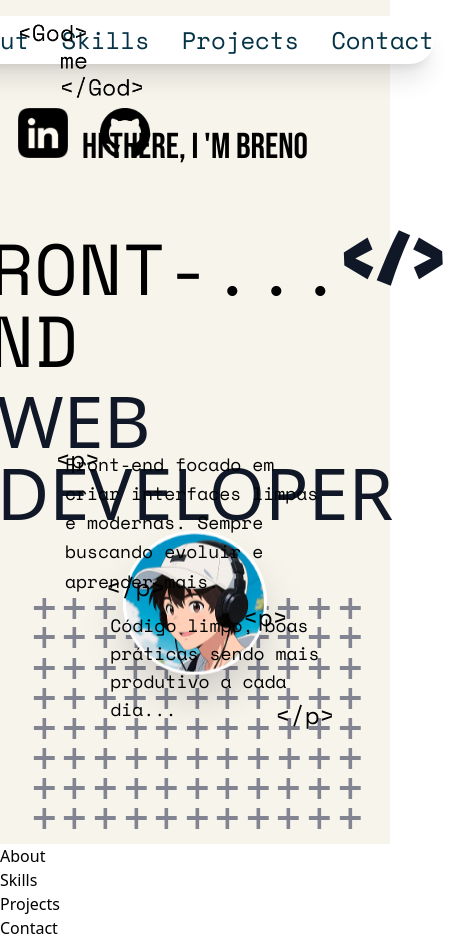
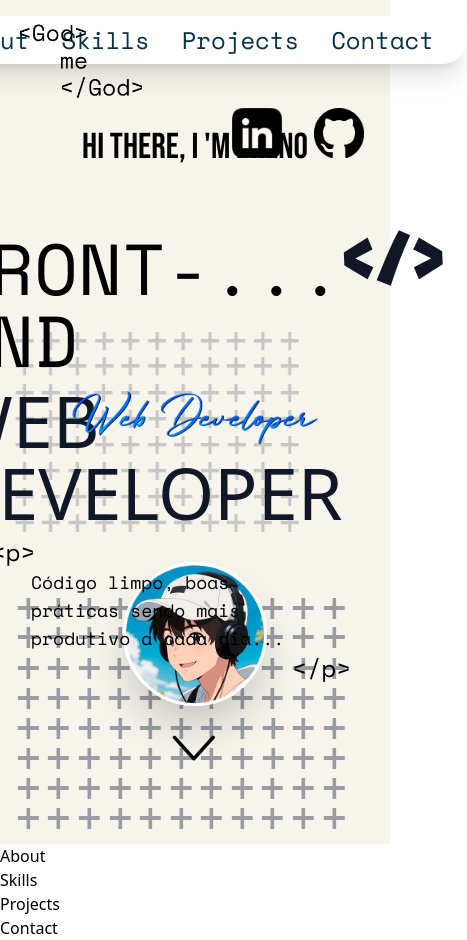
Before and after one commit to BreninDevv/my-portfolio, a Next.js app: page / in a window 390 px wide. Shown: the whole page, 467 px wide, since content can reach past the window. Built offline with nearby package versions, Linux system fonts and the light colour scheme; a web font is replaced by a local one.

Commit message:
feat(Hero): Converte layout Desktop First para Mobile First (xl:).

```diff
--- a/src/app/components/heroComponents/avatar.jsx
+++ b/src/app/components/heroComponents/avatar.jsx
@@ -5,7 +5,7 @@ import AvatarAnime from "../../assets/Avatar.png";
 const Avatar = () => {
   return (
     <>
-      <div className="flex justify-center pt-20 animate-float">
+      <div className="flex justify-center pt-30 animate-float">
         <div className="bg-transparent border-4 border-white shadow-2xl w-36 h-36 rounded-full ">
           <Image src={AvatarAnime} alt="Avatar" className="scale-118" />
         </div>
--- a/src/app/components/heroComponents/comentários.jsx
+++ b/src/app/components/heroComponents/comentários.jsx
@@ -3,35 +3,38 @@ import React from "react";
 const Comentários = () => {
   return (
     <>
-      <div className=" font-space text-lg ">
-        <div className=" text-2xl">
-          <div className="absolute left-1/7 bottom-7/16">
-            <span>{"<p> "}</span>
+      <div className="hidden absolute xl:block lg:block md:block left-1/7 bottom-1/6 font-space text-lg hover:scale-107 duration-200">
+        <div className="w-90 h-70  flex flex-col">
+          <div className="flex justify-start">
+            <span className="text-2xl">{"<p>"}</span>
           </div>
-          <div className="absolute left-3/11 bottom-2/7">
-            <span>{"</p> "}</span>
+          <div className="px-10 ">
+            <span>
+              Front-end focado em criar interfaces limpas e modernas. Sempre
+              buscando evoluir e aprender mais.
+            </span>
           </div>
-          <div className="absolute right-1/7 bottom-2/15">
-            <span>{"</p> "}</span>
-          </div>
-          <div className="absolute right-5/19 bottom-2/8">
-            <span>{"<p> "}</span>
+          <div className="flex justify-end">
+            <span className="text-2xl">{"</p>"}</span>
           </div>
         </div>
-        <div className="absolute left-1/6 bottom-5/17 w-64 leading-relaxed text-left hover:scale-105 duration-100">
-          <span>
-            Front-end focado em criar interfaces limpas e modernas. Sempre
-            buscando evoluir e aprender mais.
-          </span>
-        </div>
-        <div className="absolute right-1/7 bottom-1/7 w-56 text-left hover:scale-105 duration-100">
-          <span>
-            Código limpo, boas práticas sendo mais produtivo a cada dia...
-          </span>
+      </div>
+      <div className="absolute right-1/10 bottom-1/30 font-space text-lg hover:scale-107 duration-200">
+        <div className="w-90 h-70  flex flex-col">
+          <div className="flex justify-start">
+            <span className="text-2xl">{"<p>"}</span>
+          </div>
+          <div className="px-10">
+            <span>
+              Código limpo, boas práticas sendo mais produtivo a cada dia...
+            </span>
+          </div>
+          <div className="flex justify-end">
+            <span className="text-2xl">{"</p>"}</span>
+          </div>
         </div>
       </div>
     </>
   );
 };
-
 export default Comentários;
--- a/src/app/components/heroComponents/grid.jsx
+++ b/src/app/components/heroComponents/grid.jsx
@@ -5,10 +5,10 @@ import Image from "next/image";
 const Grid = () => {
   return (
     <>
-      <div className="absolute opacity-50 bottom-0 ">
+      <div className="absolute opacity-40 bottom-0 left-0">
         <Image src={GridFundo} alt="grid" />
       </div>
-      <div className="absolute opacity-40 right-108 top-80">
+      <div className="absolute opacity-20 right-2/10  top-80">
         <Image src={GridFundo} alt="grid" />
       </div>
     </>
--- a/src/app/components/heroComponents/linkedinGithub.jsx
+++ b/src/app/components/heroComponents/linkedinGithub.jsx
@@ -6,12 +6,12 @@ import LinkedinLogo from "../../assets/linkedin.png";
 const LinkedinGithub = () => {
   return (
     <>
-      <div className="absolute flex gap-x-8 right-60 top-27">
+      <div className="absolute flex gap-x-8 right-1/15 top-27">
         <Image
           src={LinkedinLogo}
           alt="linkedinLogo"
           width={50}
-          className="hover:scale-120 duration-200"
+          className="hover:scale-120 duration-200 "
         />
         <Image
           src={GithubLogo}
--- a/src/app/components/heroComponents/seta.jsx
+++ b/src/app/components/heroComponents/seta.jsx
@@ -4,7 +4,7 @@ import Image from "next/image";
 
 const Seta = () => {
   return (
-    <div className="absolute bottom-16 right-225 animate-arrow">
+    <div className="absolute bottom-16 left-1/2 animate-arrow transform -translate-x-1/2">
       <Image src={SetaDown} alt="seta" width={50} />
     </div>
   );
--- a/src/app/components/heroComponents/title.jsx
+++ b/src/app/components/heroComponents/title.jsx
@@ -15,7 +15,7 @@ const Title = () => {
           <span className="font-luckiest text-gray-900">{"</>"}</span>
         </div>
         <h1 className="font-boldonse text-gray-900">WEB DEVELOPER</h1>
-        <div className="absolute right-150 top-97">
+        <div className="absolute 2xl:right-10/31 xl:right-5/18 lg:right-5/20 md:right-1/11 top-97">
           <Image src={WebDeveloper} alt="WebDeveloper" width={250} />
         </div>
       </div>
--- a/src/app/globals.css
+++ b/src/app/globals.css
@@ -14,7 +14,7 @@
     }
 
     50% {
-      transform: translateY(-90px);
+      transform: translateY(-100px);
     }
   }
 
--- a/src/app/sections/heroSCROLL/heroSection.jsx
+++ b/src/app/sections/heroSCROLL/heroSection.jsx
@@ -11,7 +11,11 @@ import Comentários from "@/app/components/heroComponents/comentários";
 const HeroSection = () => {
   return (
     <>
-      <section className="bg-[#F7F4EC] min-w-screen min-h-screen p-4">
+      <section
+        className="bg-[#F7F4EC]  min-h-screen p-4 flex
+    flex-col
+    items-center"
+      >
         <Header />
         <LogoGod />
         <Grid />
```
